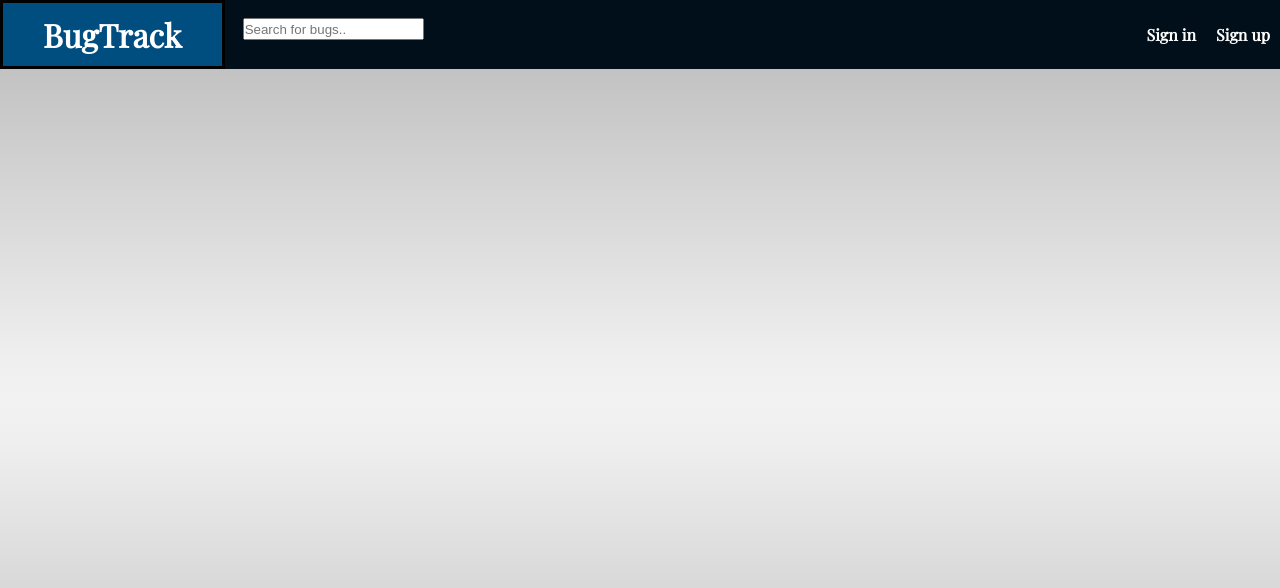
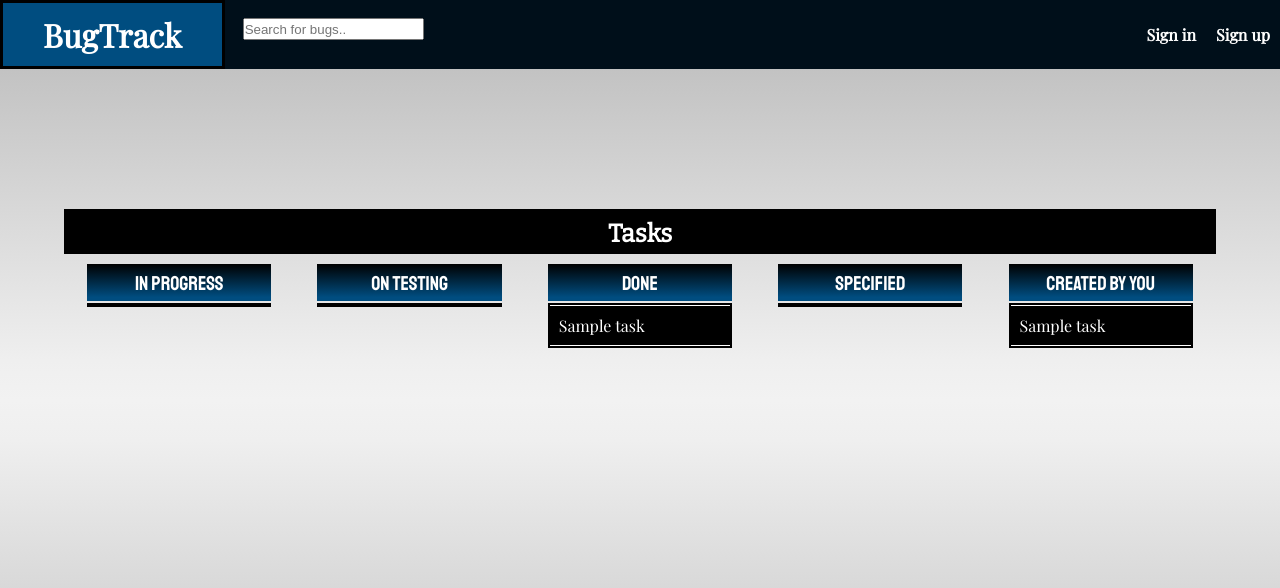
Before and after one commit to yungbender/IIS-VUT-FIT, a Flask app: template templates/tasks.html in a window 1280 px wide. Shown: the top 588 px of the page. Run offline with Flask 2, Linux system fonts and the light colour scheme; the template is opened without the code that fills it: most values are stand-ins (such as "Sample title", 1, 10 or a date in 2020); parts of the project's set-up code (start-up, migrations or seed data) failed here and were passed over; some libraries are stand-ins or nearby versions.

Commit message:
Adding working tasks page

```diff
--- a/models/task_model.py
+++ b/models/task_model.py
@@ -13,6 +13,6 @@ class Task(BaseModel):
     description = pw.TextField(null=True)
     completion_date = pw.CharField(null=True)
     creation_date = pw.DateField(constraints=[pw.SQL('DEFAULT CURRENT_TIMESTAMP')])
-    state = pw.ForeignKeyField(Task_State, default=DEFAULT_STATE)
+    state_id = pw.ForeignKeyField(Task_State, default=DEFAULT_STATE)
     worker_id = pw.ForeignKeyField(Client, backref="worked_task")
     creator_id = pw.ForeignKeyField(Client, backref="created_task")
--- a/product.py
+++ b/product.py
@@ -58,4 +58,4 @@ def get_product(productId):
     product = PRODUCT_REPO.get_product(productId)
     if not product:
         return abort(HTTP_NOT_FOUND)
-    return render_template("base.html", user=current_user, product=product)
+    return render_template("product.html", user=current_user, product=product)
--- a/task.py
+++ b/task.py
@@ -25,6 +25,7 @@ def get_tasks():
 @login_required
 def get_specific_task(taskId):
     taskRequester = current_user.id
+    taskForm = CreateTaskForm()
     task = TASK_REPO.get_task(taskId)
     if not task:
         abort(HTTP_NOT_FOUND)
@@ -32,7 +33,7 @@ def get_specific_task(taskId):
     if taskRequester != task.creator_id.id and taskRequester != task.worker_id.id:
         abort(HTTP_UNAUTHORIZED)
 
-    return render_template("task.html", user=current_user, task=task)
+    return render_template("task.html", user=current_user, task=task, taskForm=taskForm)
 
 @TASK_API.route("/tasks/new", methods=["GET", "POST"])
 def create_task():
--- a/templates/base.html
+++ b/templates/base.html
@@ -5,7 +5,7 @@
     {% block head %}
     <link href="https://fonts.googleapis.com/css?family=Playfair+Display&display=swap" rel="stylesheet">
     <link href="https://fonts.googleapis.com/css?family=Bitter&display=swap" rel="stylesheet">
-    <link href="https://fonts.googleapis.com/css?family=Playfair+Display&display=swap" rel="stylesheet">
+    <link href="https://fonts.googleapis.com/css?family=Staatliches&display=swap" rel="stylesheet">
       <script type="text/javascript" src="http://livejs.com/live.js"></script>
     {% endblock %}
   </head>
--- a/templates/dashboard.html
+++ b/templates/dashboard.html
@@ -18,10 +18,12 @@
       	<form class="ticket-form" action="">
       		<input id="add-ticket-butt" type="submit" value="">
       	</form>
-        {% if user.position_id.id >= 2 %}
+        {% if user.position_id.id >= 1 %}
         <form class="ticket-form" action="tasks">
           <input id="tasks-butt" type="submit" value="">
         </form>
+        {% endif %}
+        {% if user.position_id.id >= 2 %}
         <form class="ticket-form" action="tasks/new">
           <input id="add-task-butt" type="submit" value="">
         </form>
--- a/templates/products.html
+++ b/templates/products.html
@@ -23,7 +23,7 @@
       <div id="products">
         <p id="products-title">List of products</p>
         {% for product in products %}
-        <a href="/products/{{product.name}}">
+        <a href="/products/{{product.id}}">
           <img id="product" src="/static/uploads/{{product.image}}" title="{{ product.name }}">
         </a>
         {% endfor %}
--- a/templates/static/base.css
+++ b/templates/static/base.css
@@ -4,7 +4,7 @@ body {
   background-attachment: fixed;
   font-family: 'Playfair Display', serif;
   text-align: center;
-  min-width: 400px;
+  min-width: 700px;
   margin: 0px;
   padding: 0px;
 }
--- a/templates/static/tasks.css
+++ b/templates/static/tasks.css
@@ -1,88 +1,71 @@
-#form-wrapper {
+#head-wrapper {
 	margin: 0px auto;
-	height: auto;
-	width: 55%;
+	height: 45px;
+	width: 90%;
 	font-family: 'Bitter', serif;
 	color: white;
+	background-color: black;
+	min-width: 800px;
 }
 
-#form {
+#head {
 	margin: 140px 0px 0px 0px;
-	background-color: black;
-	min-width: 545px;
+	min-width: 700px;
 }
 
-#form-title {
+#tasks-title {
 	font-size: 25px;
 	margin: 0px;
 	padding: 10px;
 	font-weight: bold;
 }
 
-#form-inner {
-
+#state-wrapper {
+	width: 90%;
+	height: auto;
+	margin: 0px auto;
+	background-color: black;
+	min-width: 800px;
 }
 
-#task-image {
-	margin: 15px;
-	height: 240px;
-	width: 240px;
+.state {
+	width: 16%;
+	height: 37px;
+	margin: 10px 2%;
+	float: left;
+	background: rgb(0,77,128);
+	background: linear-gradient(0deg, rgba(0,77,128,1) 10%, rgba(0,0,0,1) 100%);
 }
 
-
-.column-left {
-	float: left;
-	vertical-align: top;
-	width: 50%;
+.state-title {
+	margin: 7px;
+	color: white;
+	font-family: 'Staatliches', cursive;
+	font-size: 20px;
 }
 
-.column-right {
-	float: right;
-	vertical-align: top;
-	width: 50%;
+.tasks {
+	background-color: black;
+	height: auto;
+	color: white;
+	padding: 2px;
+	text-align: left;
 }
 
-.task-form {
-	background-color: #cccccc;
-	height: 35px;
-	width: 260px;
-	border-radius: 0px;
-	border-width: 0px;
-	margin: 5px;
+.tasks p {
+	margin: 0px;
+	padding: 5%;
+	border-width: 1px 0px;
+	border-color: white;
+	border-style: solid;
 }
 
-#choose-image {
-	background-color: #1aa3ff;
-	font-weight: bold;
-	width: 200px;
-	height: 35px;
-	border-color: #80ccff;
-	border-radius: 5px;
-	color: black;
-	font-weight: bold;
-	margin: 0px 20px 20px 20px;
+.tasks a {
+	text-decoration: none;
+	color: white;
 }
 
-#description {
-	min-width: 450px;
-	min-height: 200px;
-	width: 80%;
-	padding: 10px;
-	background-color: #cccccc;
-	border-radius: 0px;
-	border-width: 0px;
-	font-size: 16px;
-	font-family: 'Bitter', serif;
+.tasks p:hover {
+	background-color: white;
+	color: black;
 }
-
-#task-submit {
-	background-color: #1aa3ff;
-	font-weight: bold;
-	width: 200px;
-	height: 35px;
-	border-color: #80ccff;
-	border-radius: 5px;
-	color: black;
-	font-weight: bold;
-	margin: 20px;
-}
--- a/templates/task.html
+++ b/templates/task.html
@@ -12,7 +12,7 @@
     {{ super() }}
     <div id="form-wrapper">
       <form id="form" method="POST" action="/tasks/new">
-        <p id="form-title">Create new task</p>
+        <p id="form-title">Task</p>
         <div id="form-inner">
           <div class="column-left">
             {{ taskForm.csrf_token }}
--- a/templates/tasks.html
+++ b/templates/tasks.html
@@ -10,6 +10,61 @@
   <body>
     {% block content %}
     {{ super() }}
+    <div id="head-wrapper">
+      <div id="head">
+        <p id="tasks-title">Tasks</p>
+      </div>
+    </div>
+    <div id="state-wrapper">
+      <div class="state">
+        <p class="state-title">In progress</p>
+        <div class="tasks">
+          {% for task in assignedTasks %}
+          {% if task.state_id.state ==  "IN PROGRESS" %}
+          <a href="/tasks/{{task.id}}"><p>{{ task.title }}</p></a>
+          {% endif %}
+          {% endfor %}
+        </div>
+      </div>
+      <div class="state">
+        <p class="state-title">On testing</p>
+        <div class="tasks">
+          {% for task in assignedTasks %}
+          {% if task.state_id.state ==  "ON TESTING" %}
+          <a href="/tasks/{{task.id}}"><p>{{ task.title }}</p></a>
+          {% endif %}
+          {% endfor %}
+        </div>
+      </div>
+      <div class="state">
+        <p class="state-title">Done</p>
+        <div class="tasks">
+          {% for task in assignedTasks %}
+          {% if task.state_id.state ==  "DONE" %}
+          <a href="/tasks/{{task.id}}"><p>{{ task.title }}</p></a>
+          {% endif %}
+          {% endfor %}
+        </div>
+      </div>
+      <div class="state">
+        <p class="state-title">Specified</p>
+        <div class="tasks">
+          {% for task in assignedTasks %}
+          {% if task.state_id.state ==  "SPECIFIED" %}
+          <a href="/tasks/{{task.id}}"><p>{{ task.title }}</p></a>
+          {% endif %}
+          {% endfor %}
+        </div>
+      </div>
+      <div class="state">
+        <p class="state-title">Created by you</p>
+        <div class="tasks">
+          {% for task in createdTasks %}
+          <a href="/tasks/{{task.id}}"><p>{{ task.title }}</p></a>
+          {% endfor %}
+        </div>
+      </div>
+    </div>
     {% endblock %}
   </body>
 </html>
```
Also changed, not shown: templates/product.html (+7 -25 lines).
